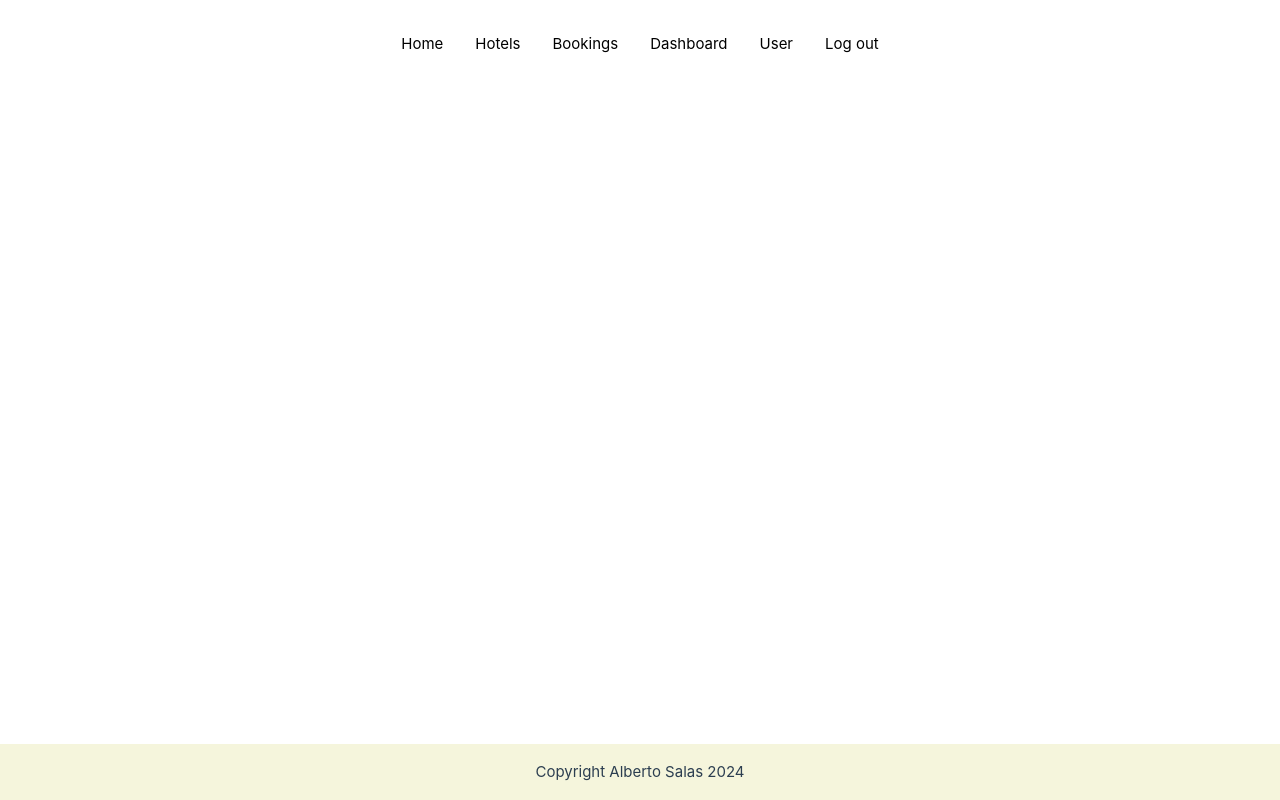
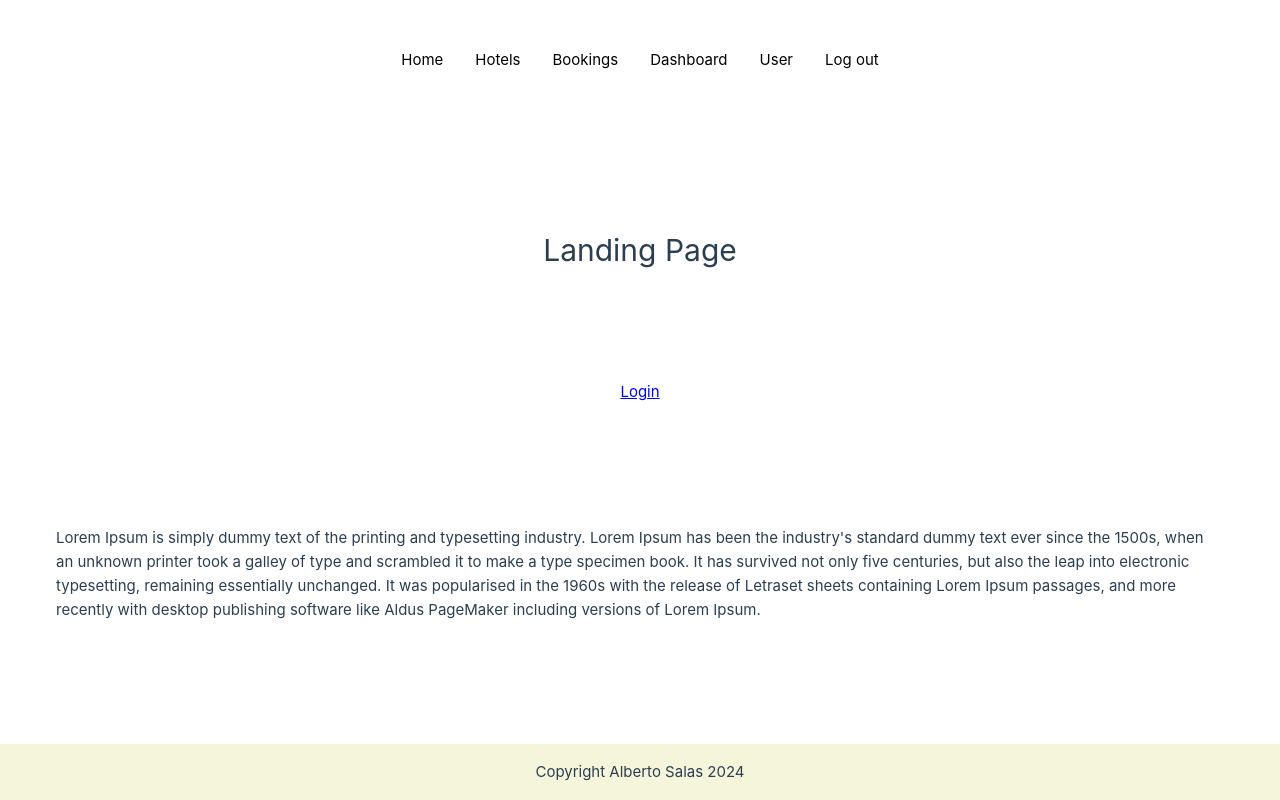
Before and after one commit to s414s/interfacesAA2, a Vue app: page /landing in a window 1280 px wide. Built offline with nearby package versions, Linux system fonts and the light colour scheme.

Commit message:
add jwt decoder

```diff
--- a/src/components/Header.vue
+++ b/src/components/Header.vue
@@ -1,9 +1,12 @@
 <script setup lang="ts">
 import { useUserStore } from '@/stores/userStore';
-const { logout } = useUserStore();
+const { logout, isAuthed } = useUserStore();
+const token = window.localStorage.getItem('token');
 </script>
 
 <template>
+    <!-- <v-container class="header-container" v-if="token"> -->
+    <v-container>
         <nav class="header-container">
             <RouterLink to="/">Home</RouterLink>
             <RouterLink to="/hotels">Hotels</RouterLink>
@@ -14,6 +17,14 @@ const { logout } = useUserStore();
             <!-- <RouterLink v-show="isAuthed" to="/logout">Log out</RouterLink> -->
             <a href="#" @click="logout">Log out</a>
         </nav>
+    </v-container>
+
+    <!-- <v-container class="header-container-landing" v-if="!token">
+        <nav v-if="!isAuthed">
+            <RouterLink to="/login">Login</RouterLink>
+        </nav>
+    </v-container> -->
+
 </template>
 
 <style scoped>
@@ -27,6 +38,16 @@ const { logout } = useUserStore();
     /* width: 100vw; */
 }
 
+.header-container-landing {
+    display: flex;
+    flex-direction: row;
+    justify-content: end;
+    padding: 2rem 0rem;
+    border: 2px solid green;
+    gap: 2rem;
+    /* width: 100vw; */
+}
+
 a,
 a:visited {
     color: black;
--- a/src/router/index.ts
+++ b/src/router/index.ts
@@ -9,6 +9,12 @@ import { useUserStore } from '@/stores/userStore';
 const router = createRouter({
   history: createWebHistory(import.meta.env.BASE_URL),
   routes: [
+    {
+      path: '/landing',
+      name: 'landing',
+      meta: { requiresAuth: false },
+      component: () => import('../views/LandingView.vue')
+    },
     {
       path: '/',
       name: 'home',
@@ -71,12 +77,12 @@ const router = createRouter({
 });
 
 router.beforeEach((to) => {
-  // the router starts its navigation after the router is installed and pinia will be installed too
   const { isAuthed } = useUserStore();
 
-  if (to.meta.requiresAuth && !isAuthed) return '/login';
+  if (to.name === 'login' && isAuthed) return '/';
 
-  if (to.name === 'login' && isAuthed) return '/';
+  //if (to.meta.requiresAuth && !isAuthed) return '/login';
+  if (to.meta.requiresAuth && !isAuthed) return '/landing';
 });
 
 export default router;
--- a/src/stores/userStore.ts
+++ b/src/stores/userStore.ts
@@ -66,5 +66,5 @@ export const useUserStore = defineStore('user', () => {
         localStorage.removeItem("token");
     }
 
-    return { user, isAuthed, fetchUser, jwt, setJwt, setIsAuthed, logout };
+    return { user, isAuthed, isAdmin, fetchUser, jwt, setJwt, setIsAuthed, logout };
 });
--- a/src/views/HotelsView.vue
+++ b/src/views/HotelsView.vue
@@ -14,7 +14,7 @@ const headers: ReadonlyHeaders = [
     { title: 'N of rooms', align: 'center', key: 'numberOfRooms' },
 ];
 
-const { user, isAuthed, jwt } = useUserStore();
+const { user, isAuthed, isAdmin, jwt } = useUserStore();
 const router = useRouter();
 
 const hotels: Hotel[] = reactive([]);
@@ -40,6 +40,8 @@ fetch(baseUrl + "hotels", requestOptions)
 <template>
     <h2>Hotels</h2>
 
+    <button v-if="isAdmin">Create new hotel</button>
+
     <v-container>
         <v-data-table :headers="headers" :items="hotels" density="compact" :sort-by="[{ key: 'id', order: 'asc' }]">
             <template v-slot:item="{ item }">
--- /dev/null
+++ b/src/views/LandingView.vue
@@ -0,0 +1,18 @@
+<template>
+    <h1>Landing Page</h1>
+    <RouterLink to="/login">Login</RouterLink>
+    <v-container>
+        <p>Lorem Ipsum is simply dummy text of the printing and typesetting industry. Lorem Ipsum has been the
+            industry's
+            standard dummy text ever since the 1500s, when an unknown printer took a galley of type and scrambled it to
+            make
+            a type specimen book. It has survived not only five centuries, but also the leap into electronic
+            typesetting,
+            remaining essentially unchanged. It was popularised in the 1960s with the release of Letraset sheets
+            containing
+            Lorem Ipsum passages, and more recently with desktop publishing software like Aldus PageMaker including
+            versions
+            of Lorem Ipsum.</p>
+
+    </v-container>
+</template>
```
Lines whose indentation alone changed are shown as unchanged.
